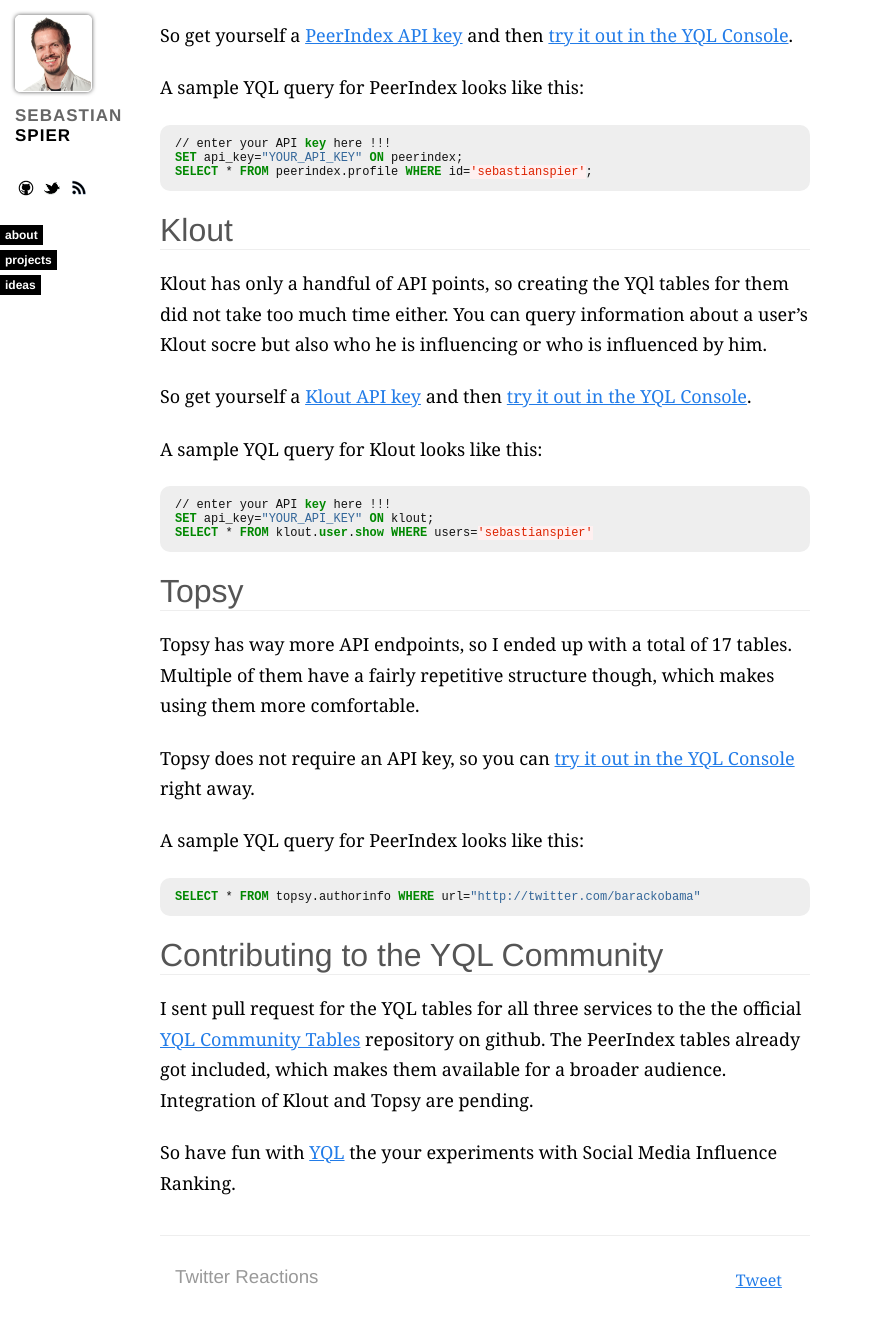
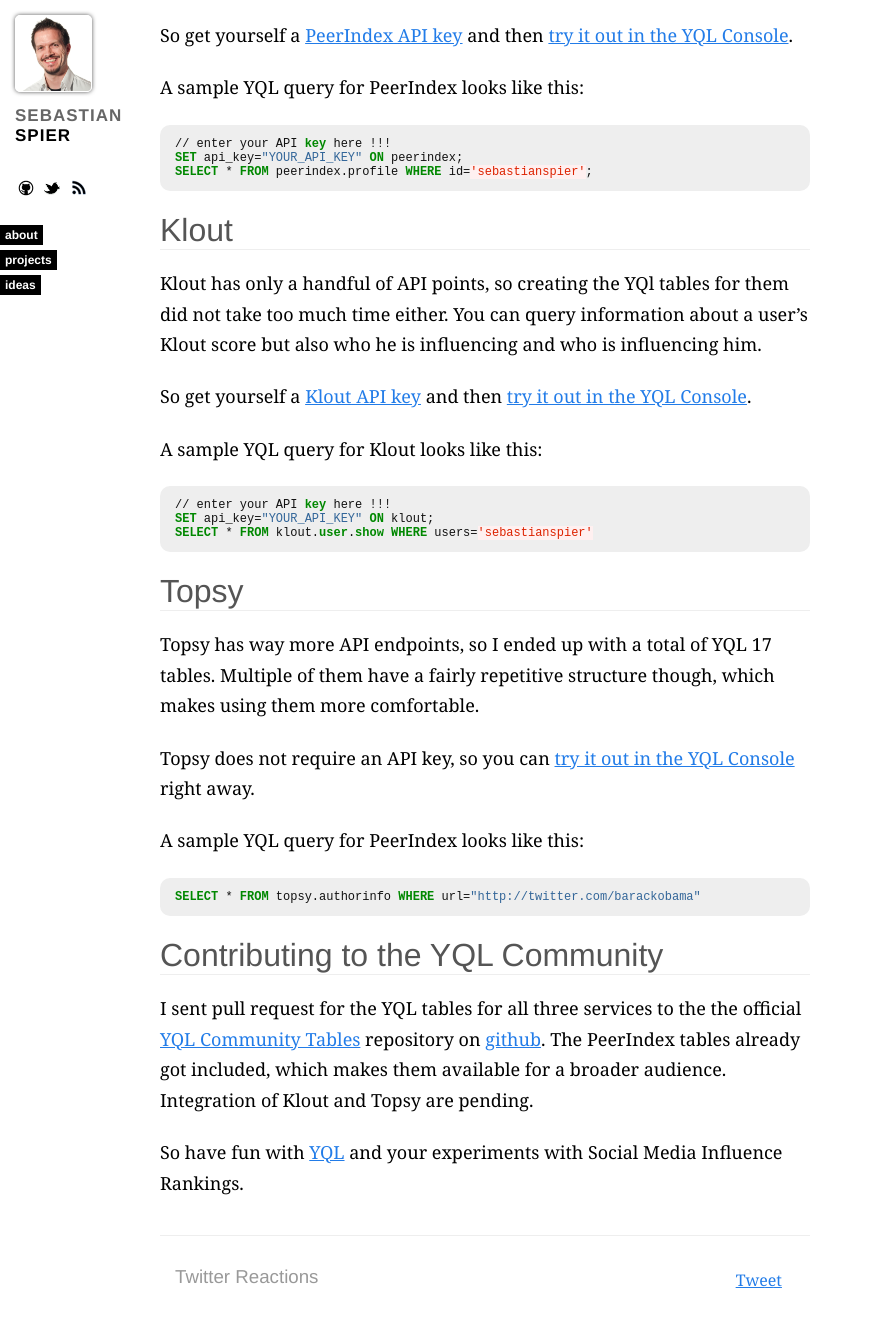
Before and after one commit to spier/spier.github.io, a Jekyll site: the page built from _posts/2011-06-29-yql-tables-for-social-media-influence-rankings.md, in a window 1280 px wide and 1400 px high, scrolled down 618 px. Shown: the top 1327 px of the window, without its empty margins (0-873 px from the left). Built offline with Jekyll 4.4.1, drawn with Linux system fonts in a browser that asks for light colours; nearby versions of some CDN libraries; Markdown is read by kramdown in place of the engine named in the settings; comment, search, counter and statistics services are not loaded.

Commit message:
minor spelling fixes

```diff
--- a/_posts/2011-06-29-yql-tables-for-social-media-influence-rankings.md
+++ b/_posts/2011-06-29-yql-tables-for-social-media-influence-rankings.md
@@ -26,7 +26,7 @@
 
 # [Klout][klout]
 
-Klout has only a handful of API points, so creating the YQl tables for them did not take too much time either. You can query information about a user's Klout socre but also who he is influencing or who is influenced by him.
+Klout has only a handful of API points, so creating the YQl tables for them did not take too much time either. You can query information about a user's Klout score but also who he is influencing and who is influencing him.
 
 So get yourself a [Klout API key](http://developer.klout.com/) and then [try it out in the YQL Console](http://yhoo.it/jU6pWh).
 
@@ -41,7 +41,7 @@
 
 # [Topsy][topsy]
 
-Topsy has way more API endpoints, so I ended up with a total of 17 tables. Multiple of them have a fairly repetitive structure though, which makes using them more comfortable.
+Topsy has way more API endpoints, so I ended up with a total of YQL 17 tables. Multiple of them have a fairly repetitive structure though, which makes using them more comfortable.
 
 Topsy does not require an API key, so you can [try it out in the YQL Console](http://yhoo.it/lTc3Bs) right away.
 
@@ -54,14 +54,15 @@
 
 # Contributing to the [YQL Community][yql_open_data_tables]
 
-I sent pull request for the YQL tables for all three services to the the official [YQL Community Tables][yql_open_data_tables] repository on github. The PeerIndex tables already got included, which makes them available for a broader audience. Integration of Klout and Topsy are pending.
+I sent pull request for the YQL tables for all three services to the the official [YQL Community Tables][yql_open_data_tables] repository on [github][yql_open_data_tables_github]. The PeerIndex tables already got included, which makes them available for a broader audience. Integration of Klout and Topsy are pending.
 
-So have fun with [YQL][yql] the your experiments with Social Media Influence Ranking.
+So have fun with [YQL][yql] and your experiments with Social Media Influence Rankings.
 
 
 
 [yql]: http://developer.yahoo.com/yql/
 [yql_open_data_tables]: http://www.datatables.org
+[yql_open_data_tables_github]: https://github.com/yql/yql-tables
 
 [klout]: http://klout.com
 [peerindex]: http://www.peerindex.net
```
